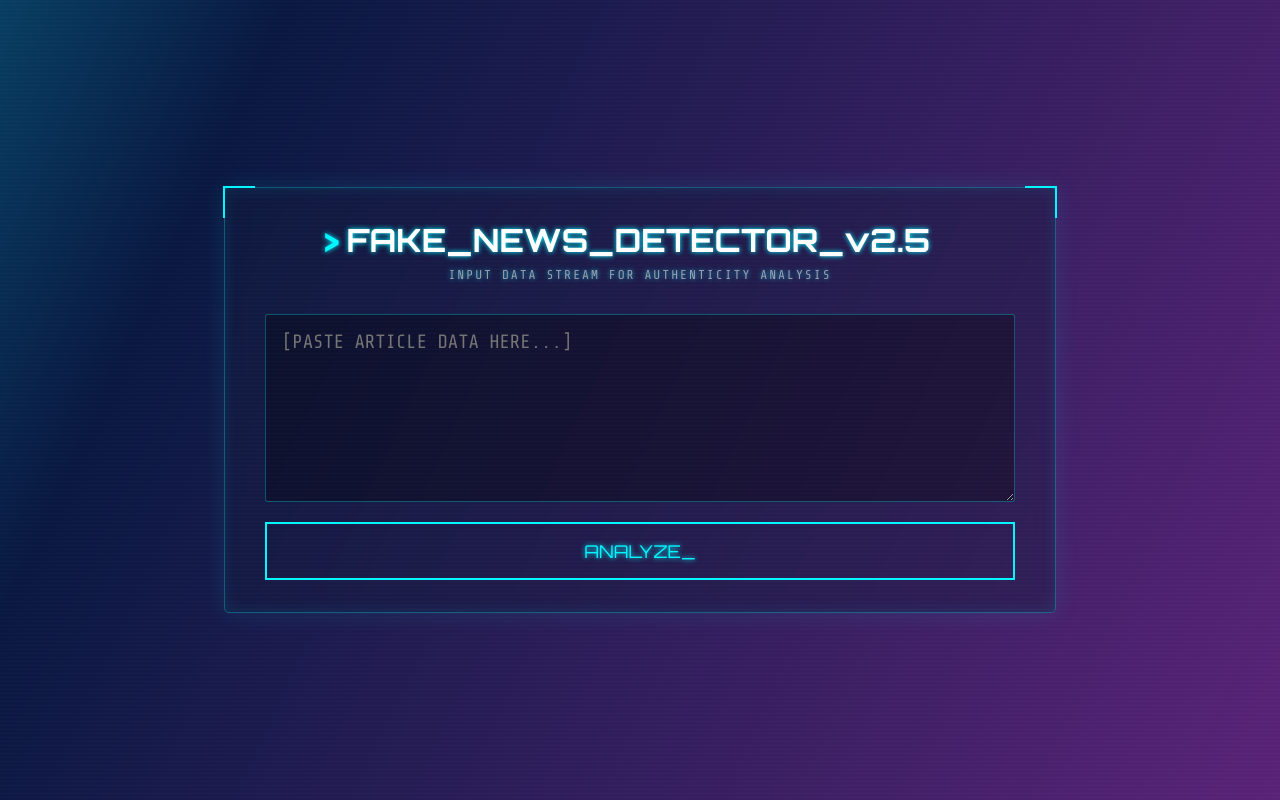
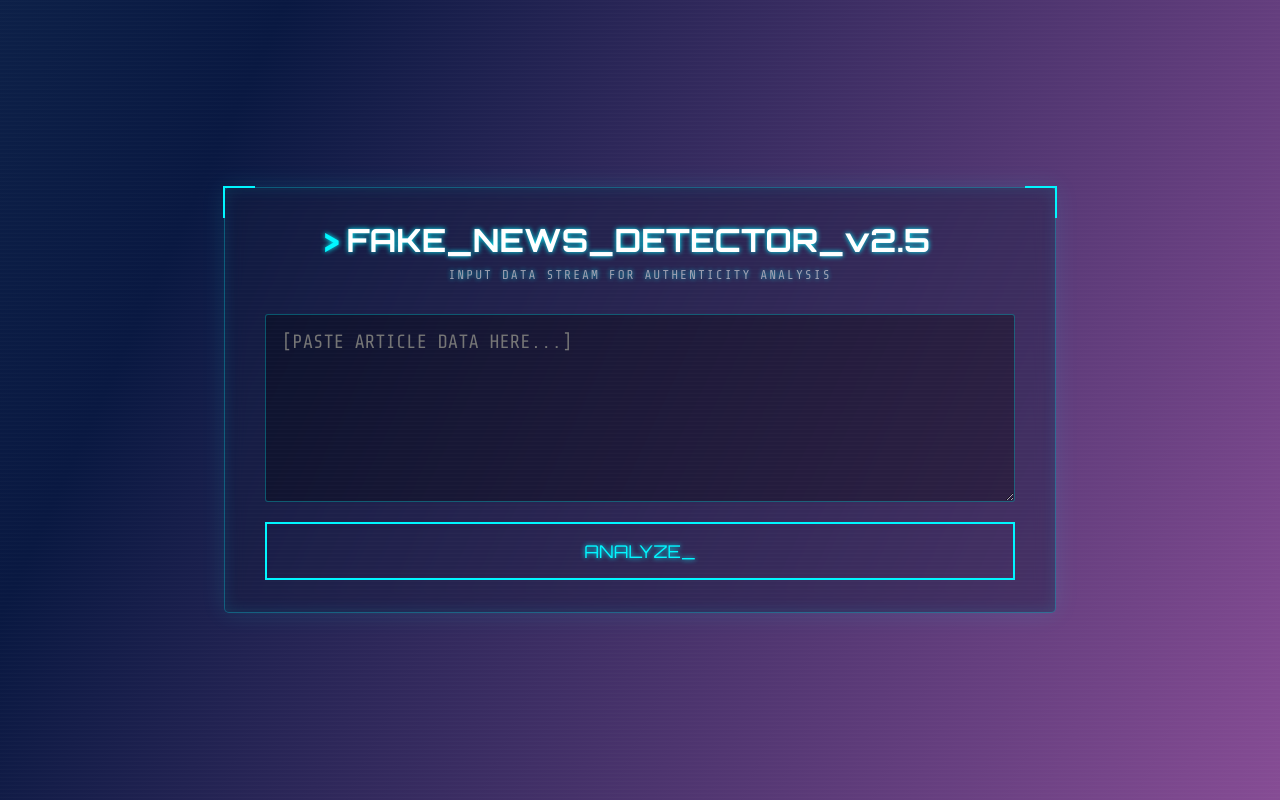
Before and after one commit to coderwahaj/NLP, a Flask app: page / in a window 1280 px wide. Run offline with Flask 3, Linux system fonts and the light colour scheme; parts of the project's set-up code (start-up, migrations or seed data) failed here and were passed over.

Commit message:
Fake News Detector with Modern Flask UI

```diff
--- a/fake news detector/static/style.css
+++ b/fake news detector/static/style.css
@@ -28,9 +28,9 @@ body {
   background: #030712; /* Fallback color */
   background-image: linear-gradient(
       115deg,
-      #00f6ff 0%,
+      #1f4668 0%,
       #091841 50%,
-      #6a2583 100%
+      #a057a6 100%
     ),
     linear-gradient(-115deg, #00f6ff 0%, #030712 50%, #ff00f2 100%);
   background-size: 200% 200%;
```
